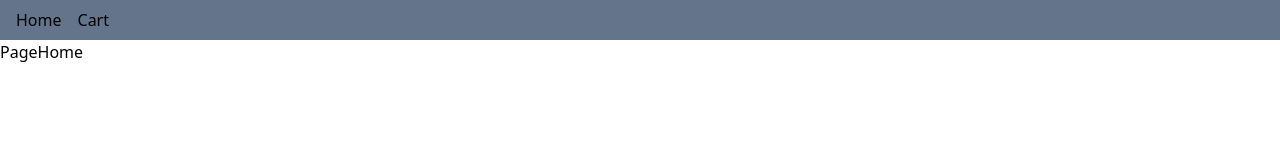
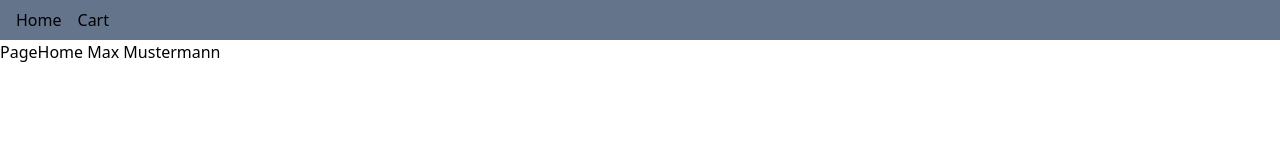
Before and after one commit to WebDev-MAP/E-Commerce, a React (Vite) app: page / in a window 1280 px wide. Shown: the top 160 px of the page. Built offline with nearby package versions, Linux system fonts and the light colour scheme.

Commit message:
Refactor file paths and update PageHome component

```diff
--- a/src/main.jsx
+++ b/src/main.jsx
@@ -1,6 +1,6 @@
 import ReactDOM from 'react-dom/client'
 import App from './App.jsx'
-import Provider from '../context/ShopContext.jsx'
+import Provider from './context/ShopContext.jsx'
 import { createBrowserRouter, RouterProvider } from 'react-router-dom'
 import './index.css'
 import Page404 from './pages/Page404.jsx'
--- a/src/pages/PageHome.jsx
+++ b/src/pages/PageHome.jsx
@@ -1,4 +1,11 @@
+import { useShopContext } from '../context/ShopContext'
+
 function PageHome() {
-  return <div>PageHome</div>
+  const { vorname, nachname } = useShopContext()
+  return (
+    <div>
+      PageHome {vorname} {nachname}
+    </div>
+  )
 }
 export default PageHome
```
Also changed, not shown: src/context/ShopContext.jsx (renamed from context/ShopContext.jsx).
